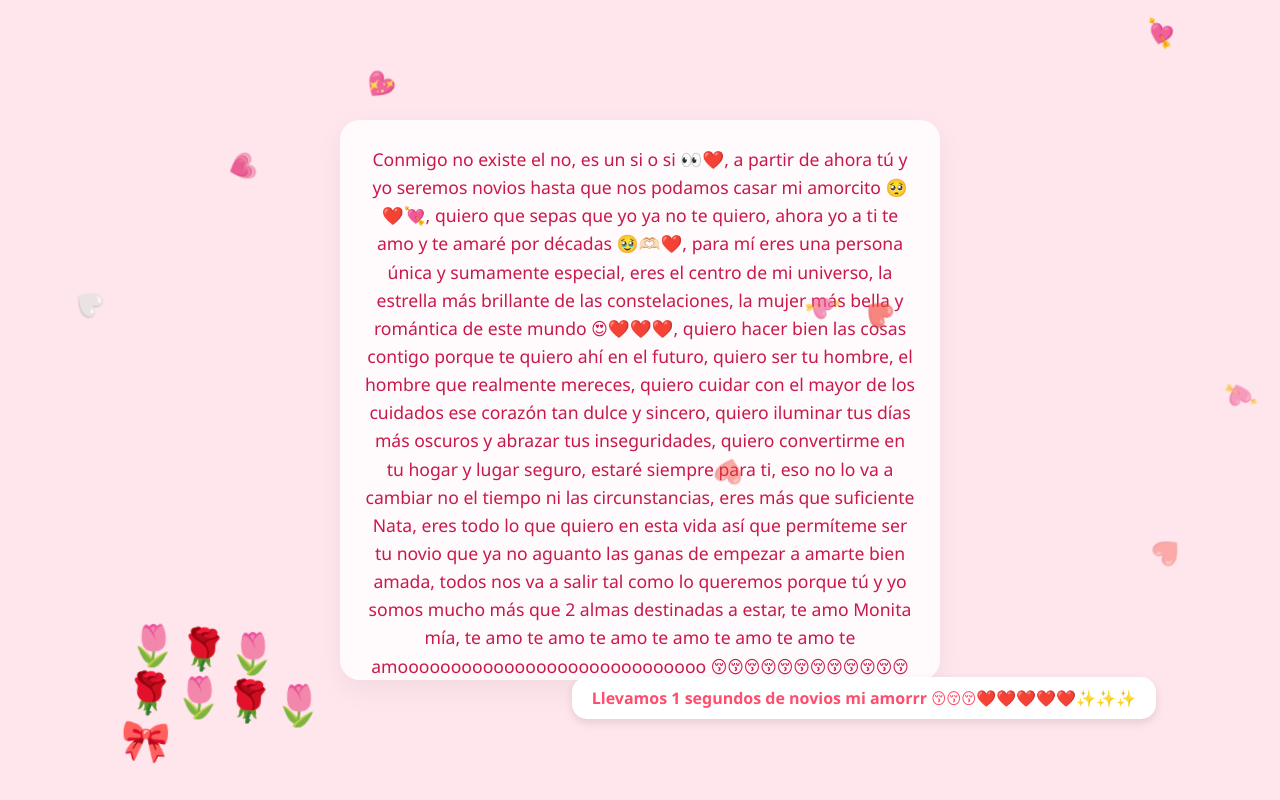
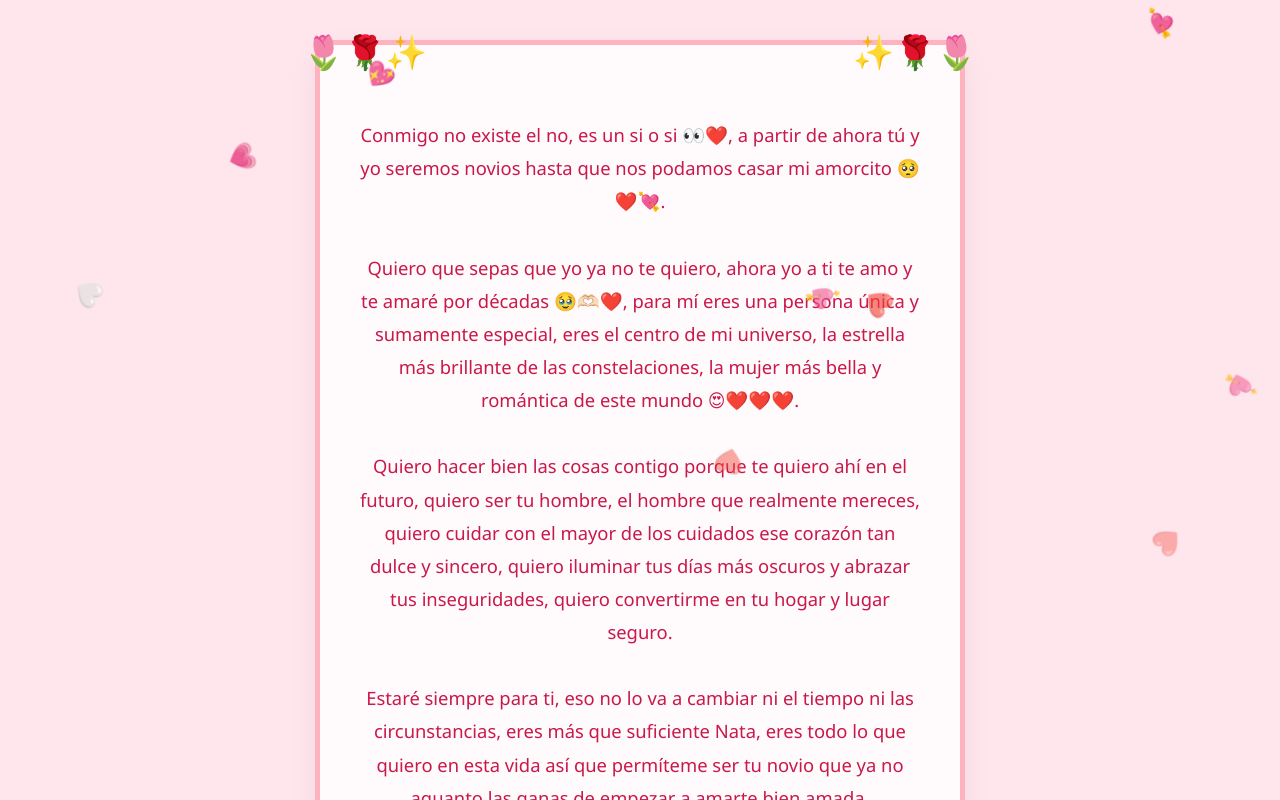
Before and after one commit to IzuochaStore/110126, a plain HTML site: page index.html in a window 1280 px wide. Both pictures are taken after a click on the button "Sí ✨". Shown: the top 800 px of the page. Drawn offline with Linux system fonts and the light colour scheme.

Commit message:
Actualizar index.html

```diff
--- a/index.html
+++ b/index.html
@@ -3,26 +3,30 @@
 <head>
 <meta charset="UTF-8">
 <meta name="viewport" content="width=device-width, initial-scale=1.0">
-<title>Para mi Monita wonita 😚❤️</title>
+<title>¿Puedo ser tu novio?</title>
 
 <style>
 *{margin:0;padding:0;box-sizing:border-box;font-family: 'Segoe UI', Tahoma, Geneva, Verdana, sans-serif;}
 
 body{
     width:100vw;
-    height:100vh;
-    background: #ffe5ec; /* Fondo rosa pastel */
-    overflow: hidden;
+    min-height: 100vh;
+    background: #ffe5ec; /* Rosa Pastel */
+    overflow-x: hidden;
+    display: flex;
+    flex-direction: column;
+    align-items: center;
+}
+
+/* PANTALLA INICIAL */
+#initial-screen {
+    height: 100vh;
     display: flex;
     flex-direction: column;
     align-items: center;
     justify-content: center;
-}
-
-/* PREGUNTA INICIAL */
-#main-container {
+    z-index: 10;
     text-align: center;
-    z-index: 2;
 }
 
 #question {
@@ -32,7 +36,6 @@ body{
     font-weight: bold;
 }
 
-/* BOTONES */
 .btn-container {
     height: 120px;
     position: relative;
@@ -45,85 +48,76 @@ button {
     border-radius: 50px;
     font-size: 1.3rem;
     cursor: pointer;
-    transition: 0.3s;
     box-shadow: 0 4px 15px rgba(0,0,0,0.1);
 }
 
-#yes {
-    background: #ff4d6d;
-    color: white;
-    position: absolute;
-    left: 50%;
-    transform: translateX(-50%);
+#yes { background: #ff4d6d; color: white; position: absolute; left: 50%; transform: translateX(-50%); }
+#no { background: #adb5bd; color: white; position: absolute; left: 50%; top: 70px; transform: translateX(-50%); }
+
+/* CONTENIDO POST-ACEPTACIÓN */
+#final-content {
+    display: none;
+    width: 100%;
+    padding: 40px 20px;
+    flex-direction: column;
+    align-items: center;
 }
 
-#no {
-    background: #adb5bd;
-    color: white;
-    position: absolute;
-    left: 50%;
-    top: 70px;
-    transform: translateX(-50%);
+/* MARCO RECTANGULAR DE FLORES */
+#text-frame {
+    position: relative;
+    width: 95%;
+    max-width: 650px;
+    background: rgba(255, 255, 255, 0.85);
+    padding: 40px;
+    border: 5px solid #ffb3c1;
+    border-radius: 15px;
+    color: #c9184a;
+    text-align: center;
+    box-shadow: 0 10px 30px rgba(0,0,0,0.05);
+    margin-bottom: 100px; /* Espacio para obligar al scroll */
 }
 
-/* CARTA DE AMOR (POST-SÍ) */
-#love-letter {
-    display: none;
+/* ESQUINAS CON FLORES Y BRILLOS */
+.corner {
+    position: absolute;
+    font-size: 2rem;
+    animation: pulse 2s infinite ease-in-out;
+}
+.top-left { top: -15px; left: -15px; }
+.top-right { top: -15px; right: -15px; }
+.bottom-left { bottom: -15px; left: -15px; }
+.bottom-right { bottom: -15px; right: -15px; }
+
+#letter-text {
+    font-size: 1.15rem;
+    line-height: 1.8;
+    white-space: pre-line;
+}
+
+/* BLOQUE DEL CONTADOR */
+#counter-block {
     width: 90%;
-    max-width: 600px;
-    background: rgba(255, 255, 255, 0.8);
-    padding: 25px;
+    max-width: 500px;
+    background: white;
+    padding: 30px;
     border-radius: 20px;
     text-align: center;
-    color: #c9184a;
-    z-index: 10;
-    max-height: 70vh;
-    overflow-y: auto;
-    box-shadow: 0 10px 30px rgba(0,0,0,0.05);
+    color: #ff4d6d;
+    font-weight: bold;
+    box-shadow: 0 4px 20px rgba(0,0,0,0.1);
+    margin-bottom: 50px;
 }
 
-#letter-text {
-    font-size: 1.1rem;
-    line-height: 1.6;
-    margin-bottom: 20px;
+/* ANIMACIONES */
+@keyframes pulse {
+    0%, 100% { transform: scale(1); }
+    50% { transform: scale(1.2); }
 }
 
-/* ELEMENTOS INFERIORES */
-#bottom-elements {
-    display: none;
-    width: 100%;
-    justify-content: space-around;
-    align-items: center;
-    position: fixed;
-    bottom: 30px;
-    z-index: 10;
-}
-
-#bouquet {
-    font-size: 2.5rem;
-    line-height: 1.2;
-    animation: sway 3s ease-in-out infinite;
-}
-
-#counter {
-    background: white;
-    padding: 10px 20px;
-    border-radius: 15px;
-    font-size: 1rem;
-    color: #ff4d6d;
-    font-weight: bold;
-    box-shadow: 0 4px 10px rgba(0,0,0,0.1);
-}
-
-@keyframes sway {
-    0%, 100% { transform: rotate(-5deg); }
-    50% { transform: rotate(5deg); }
-}
-
-/* CONFETI DE CORAZONES */
 .confetti {
     position: fixed;
-    top: -20px;
+    top: -30px;
     font-size: 24px;
     z-index: 100;
     pointer-events: none;
@@ -134,7 +128,6 @@ button {
     to { transform: translateY(110vh) rotate(360deg); opacity: 0; }
 }
 
-/* CORTINA INICIAL AL DAR SÍ */
 #curtain {
     position: fixed;
     inset: 0;
@@ -154,7 +147,7 @@ button {
 
 <div id="curtain">💗❤️💘🤍</div>
 
-<div id="main-container">
+<div id="initial-screen">
     <div id="question">¿Puedo ser tu novio?</div>
     <div class="btn-container">
         <button id="yes">Sí ✨</button>
@@ -162,27 +155,42 @@ button {
     </div>
 </div>
 
-<div id="love-letter">
-    <p id="letter-text">
-        Conmigo no existe el no, es un si o si 👀❤️, a partir de ahora tú y yo seremos novios hasta que nos podamos casar mi amorcito 🥺❤️💘, quiero que sepas que yo ya no te quiero, ahora yo a ti te amo y te amaré por décadas 🥹🫶🏻❤️, para mí eres una persona única y sumamente especial, eres el centro de mi universo, la estrella más brillante de las constelaciones, la mujer más bella y romántica de este mundo 😍❤️❤️❤️, quiero hacer bien las cosas contigo porque te quiero ahí en el futuro, quiero ser tu hombre, el hombre que realmente mereces, quiero cuidar con el mayor de los cuidados ese corazón tan dulce y sincero, quiero iluminar tus días más oscuros y abrazar tus inseguridades, quiero convertirme en tu hogar y lugar seguro, estaré siempre para ti, eso no lo va a cambiar no el tiempo ni las circunstancias, eres más que suficiente Nata, eres todo lo que quiero en esta vida así que permíteme ser tu novio que ya no aguanto las ganas de empezar a amarte bien amada, todos nos va a salir tal como lo queremos porque tú y yo somos mucho más que 2 almas destinadas a estar, te amo Monita mía, te amo te amo te amo te amo te amo te amo te amooooooooooooooooooooooooooooo 😚😚😚😚😚😚😚😚😚😚😚😚😚😚😚😚😚❤️❤️❤️❤️❤️❤️❤️❤️❤️❤️❤️❤️❤️❤️❤️❤️❤️😚😚😚😚😚😚😚😚😚😚😚😚😚😚😚😚😚🌹🌷🌹🌷🌹🌷🌹🌷🌹🌷🌹🌷🌹🌷🌹🌷🌹
-    </p>
-</div>
+<div id="final-content">
+    <div id="text-frame">
+        <div class="corner top-left">🌷🌹✨</div>
+        <div class="corner top-right">✨🌹🌷</div>
+        <div class="corner bottom-left">🌷🌹✨</div>
+        <div class="corner bottom-right">✨🌹🌷</div>
 
-<div id="bottom-elements">
-    <div id="bouquet">🌷🌹🌷<br>🌹🌷🌹🌷<br>🎀</div>
-    <div id="counter">Llevamos 0 segundos de novios mi amorrr 😚😚😚❤️❤️❤️❤️❤️✨✨✨</div>
+        <p id="letter-text">
+            Conmigo no existe el no, es un si o si 👀❤️, a partir de ahora tú y yo seremos novios hasta que nos podamos casar mi amorcito 🥺❤️💘.
+
+            Quiero que sepas que yo ya no te quiero, ahora yo a ti te amo y te amaré por décadas 🥹🫶🏻❤️, para mí eres una persona única y sumamente especial, eres el centro de mi universo, la estrella más brillante de las constelaciones, la mujer más bella y romántica de este mundo 😍❤️❤️❤️.
+
+            Quiero hacer bien las cosas contigo porque te quiero ahí en el futuro, quiero ser tu hombre, el hombre que realmente mereces, quiero cuidar con el mayor de los cuidados ese corazón tan dulce y sincero, quiero iluminar tus días más oscuros y abrazar tus inseguridades, quiero convertirme en tu hogar y lugar seguro.
+
+            Estaré siempre para ti, eso no lo va a cambiar ni el tiempo ni las circunstancias, eres más que suficiente Nata, eres todo lo que quiero en esta vida así que permíteme ser tu novio que ya no aguanto las ganas de empezar a amarte bien amada.
+
+            Todo nos va a salir tal como lo queremos porque tú y yo somos mucho más que 2 almas destinadas a estar.
+
+            Te amo Monita mía, te amo te amo te amo te amo te amo te amo te amooooooooooooooooooooooooooooo 😚😚😚😚😚😚😚😚😚😚😚😚😚😚😚😚😚❤️❤️❤️❤️❤️❤️❤️❤️❤️❤️❤️❤️❤️❤️❤️❤️❤️😚😚😚😚😚😚😚😚😚😚😚😚😚😚😚😚😚🌹🌷🌹🌷🌹🌷🌹🌷🌹🌷🌹🌷🌹🌷🌹🌷🌹
+        </p>
+    </div>
+
+    <div id="counter-block">
+        <div id="time-display">Llevamos 0 segundos de novios mi amorrr 😚😚😚❤️❤️❤️❤️❤️✨✨✨</div>
+    </div>
 </div>
 
 <script>
 const yesBtn = document.getElementById("yes");
 const noBtn = document.getElementById("no");
-const mainContainer = document.getElementById("main-container");
+const initialScreen = document.getElementById("initial-screen");
 const curtain = document.getElementById("curtain");
-const loveLetter = document.getElementById("love-letter");
-const bottomElements = document.getElementById("bottom-elements");
-const counterText = document.querySelector("#counter");
+const finalContent = document.getElementById("final-content");
+const timeDisplay = document.getElementById("time-display");
 
-// El botón NO se escapa
+// Botón No
 noBtn.onmouseover = noBtn.onclick = () => {
     const x = Math.random() * (window.innerWidth - 100);
     const y = Math.random() * (window.innerHeight - 50);
@@ -191,20 +199,20 @@ noBtn.onmouseover = noBtn.onclick = () => {
     noBtn.style.top = y + "px";
 };
 
-// Acción al dar SÍ
+// Botón Sí
 yesBtn.onclick = () => {
-    // 1. Mostrar cortina de corazones momentánea
     curtain.style.transform = "translateY(0)";
 
-    // Iniciar lluvia de corazones infinita
+    // Lluvia de corazones
     setInterval(createConfetti, 300);
 
     setTimeout(() => {
-        // 2. Ocultar pregunta y mostrar contenido final
-        mainContainer.style.display = "none";
+        initialScreen.style.display = "none";
         curtain.style.transform = "translateY(-100%)";
-        loveLetter.style.display = "block";
-        bottomElements.style.display = "flex";
+        finalContent.style.display = "flex";
+
+        // Habilitar el scroll
+        document.body.style.overflowY = "auto";
 
         startCounter();
     }, 1200);
@@ -225,7 +233,7 @@ function startCounter() {
     let s = 0;
     setInterval(() => {
         s++;
-        counterText.textContent = `Llevamos ${s} segundos de novios mi amorrr 😚😚😚❤️❤️❤️❤️❤️✨✨✨`;
+        timeDisplay.textContent = `Llevamos ${s} segundos de novios mi amorrr 😚😚😚❤️❤️❤️❤️❤️✨✨✨`;
     }, 1000);
 }
 </script>
```
